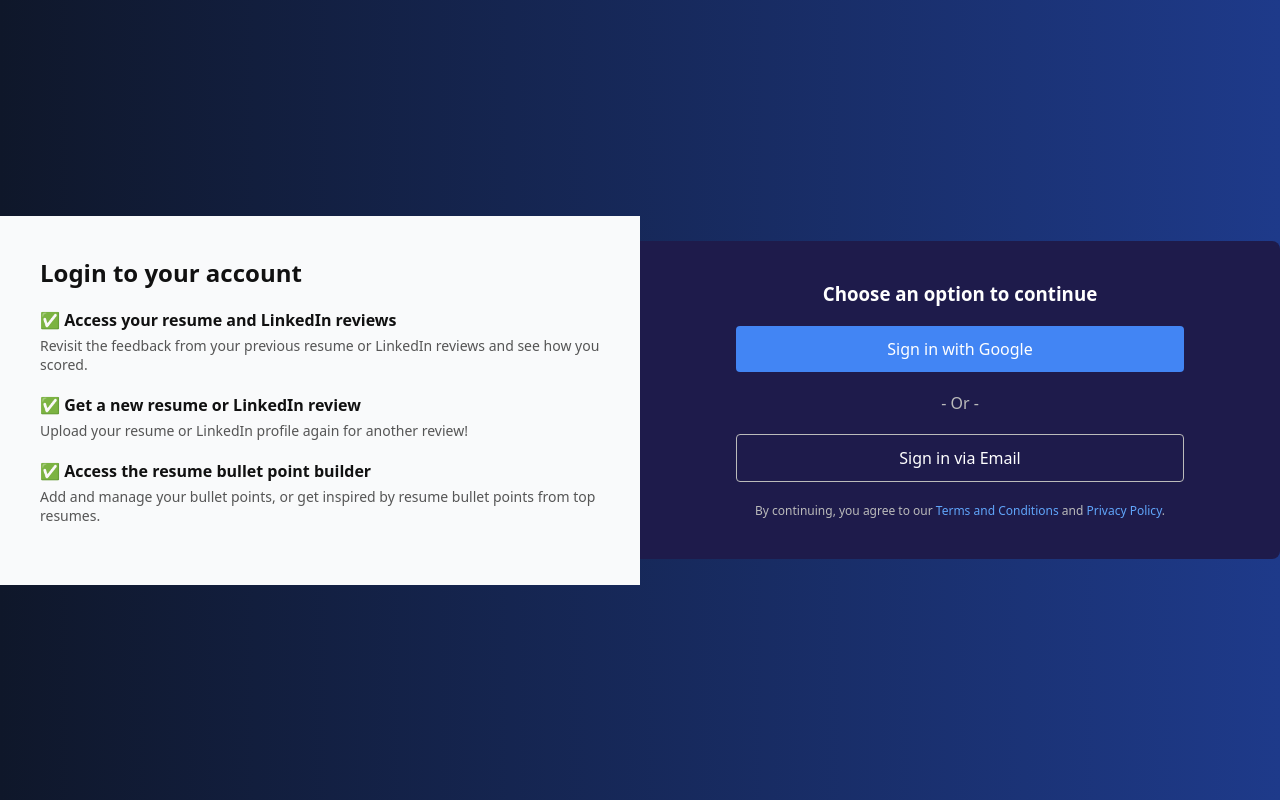
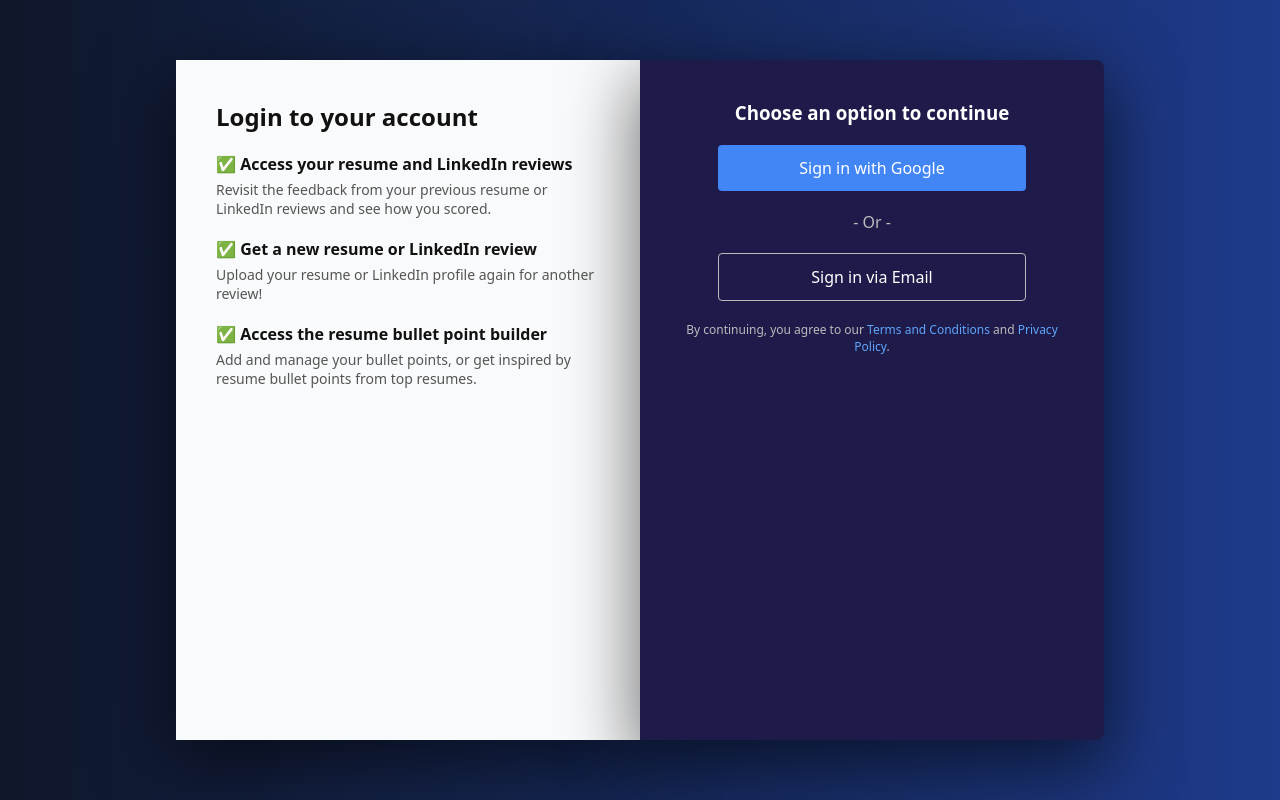
Before and after one commit to Nandiniatri/LinkedinProfileE, a React (Vite) app: page / in a window 1280 px wide. Built offline with nearby package versions, Linux system fonts and the light colour scheme.

Commit message:
make login page

```diff
--- a/src/linkedinProfileExplore/header/Header.css
+++ b/src/linkedinProfileExplore/header/Header.css
@@ -1,11 +1,17 @@
 .sh-header {
     width: 100%;
-    background: linear-gradient(135deg, #1a5289, #2563eb, #4f46e5);
+    /* background: linear-gradient(135deg, #1a5289, #2563eb, #4f46e5); */
     box-shadow: 0 2px 8px rgba(0, 0, 0, 0.08);
     font-family: system-ui, -apple-system, 'Segoe UI', Roboto, 'Helvetica Neue', Arial;
     position: sticky;
     top: 0;
     z-index: 1000;
+    /* background: linear-gradient(to right, #4B7BF5, #7DD3FC); */
+    /* background: #0a192f; */
+    /* background: #1a0033;/ */
+    /* background: #121212; */
+    background-color: #f97316;
+
 }
 
 .sh-container {
--- a/src/linkedinProfileExplore/login/LoginPage.css
+++ b/src/linkedinProfileExplore/login/LoginPage.css
@@ -5,14 +5,20 @@
     min-height: 100vh;
     background: linear-gradient(to right, #0f172a, #1e3a8a);
     color: white;
-    font-family: Arial, sans-serif;
+    /* border: solid; */
+    /* padding: 60px; */
+    max-width: 100%;
 }
 
 .login-left {
-    flex: 1;
+    /* flex: 1; */
     background: #f9fafb;
     color: #111;
     padding: 40px;
+    /* border: solid red; */
+    width: 30%;
+    height: 75vh;
+    box-shadow: rgba(0, 0, 0, 0.56) 0px 22px 70px 4px;
 }
 
 .login-left h2 {
@@ -38,11 +44,14 @@
 }
 
 .login-right {
-    flex: 1;
+    /* flex: 1; */
     background: #1e1b4b;
     padding: 40px;
     text-align: center;
     border-radius: 0 8px 8px 0;
+    width: 30%;
+    height: 75vh;
+    box-shadow: rgba(0, 0, 0, 0.56) 0px 22px 70px 4px;
 }
 
 .login-right h3 {
```
